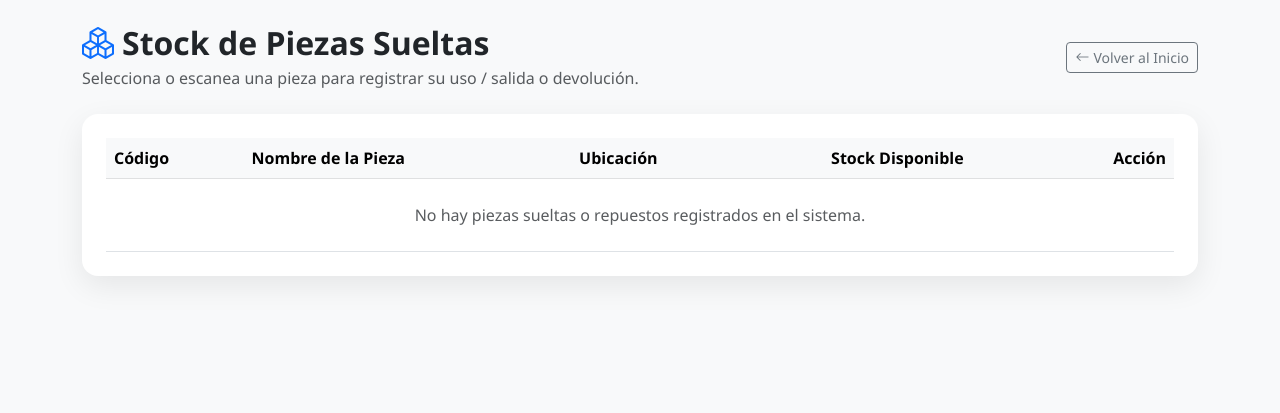
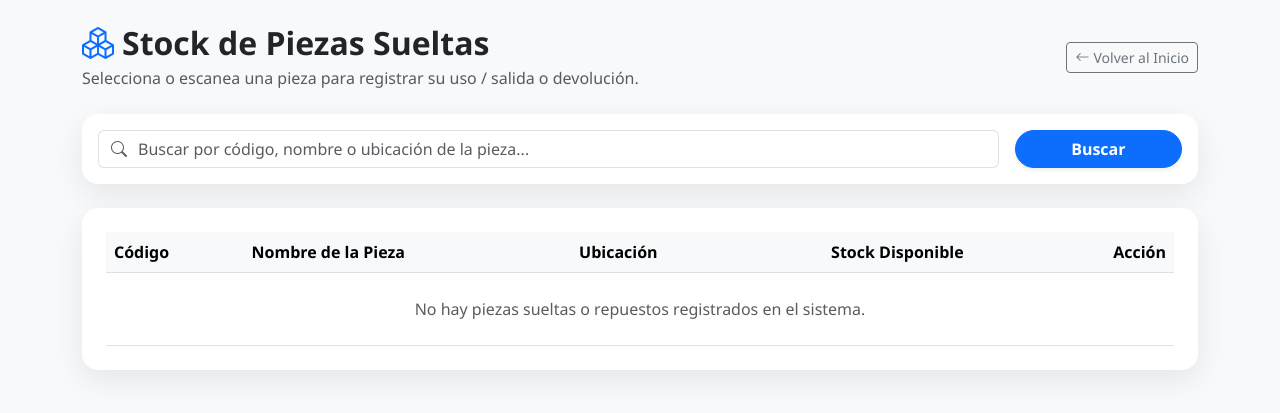
Before and after one commit to bryanyael/inventario-taller, a Flask app: page /piezas_sueltas in a window 1280 px wide. Shown: the top 413 px of the page. Run offline with Flask 3, Linux system fonts and the light colour scheme; data that the repository does not hold is empty.

Commit message:
Update piezas_sueltas.html

```diff
--- a/templates/piezas_sueltas.html
+++ b/templates/piezas_sueltas.html
@@ -30,7 +30,20 @@
             </div>
             <a href="/" class="btn btn-outline-secondary btn-sm"><i class="bi bi-arrow-left me-1"></i>Volver al Inicio</a>
         </div>
-
+        <!-- Barra de Búsqueda -->
+                <div class="card card-custom p-3 mb-4">
+                    <form method="GET" action="" class="row g-3 align-items-center">
+                        <div class="col-md-10">
+                            <div class="input-group">
+                                <span class="input-group-text bg-white border-end-0 text-muted"><i class="bi bi-search"></i></span>
+                                <input type="text" name="q" value="{{ request.args.get('q', '') }}" class="form-control border-start-0 ps-0" placeholder="Buscar por código, nombre o ubicación de la pieza...">
+                            </div>
+                        </div>
+                        <div class="col-md-2 d-grid">
+                            <button type="submit" class="btn btn-primary fw-bold rounded-pill shadow-sm">Buscar</button>
+                        </div>
+                    </form>
+                </div>
         <!-- Tabla de Piezas / Repuestos -->
         <div class="card card-custom p-4">
             <div class="table-responsive">
```
